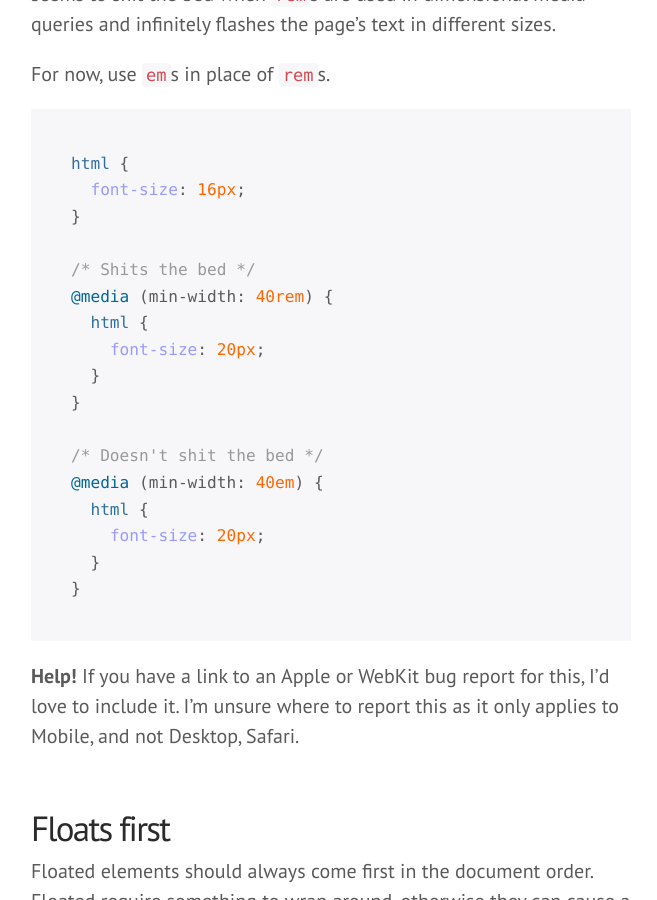
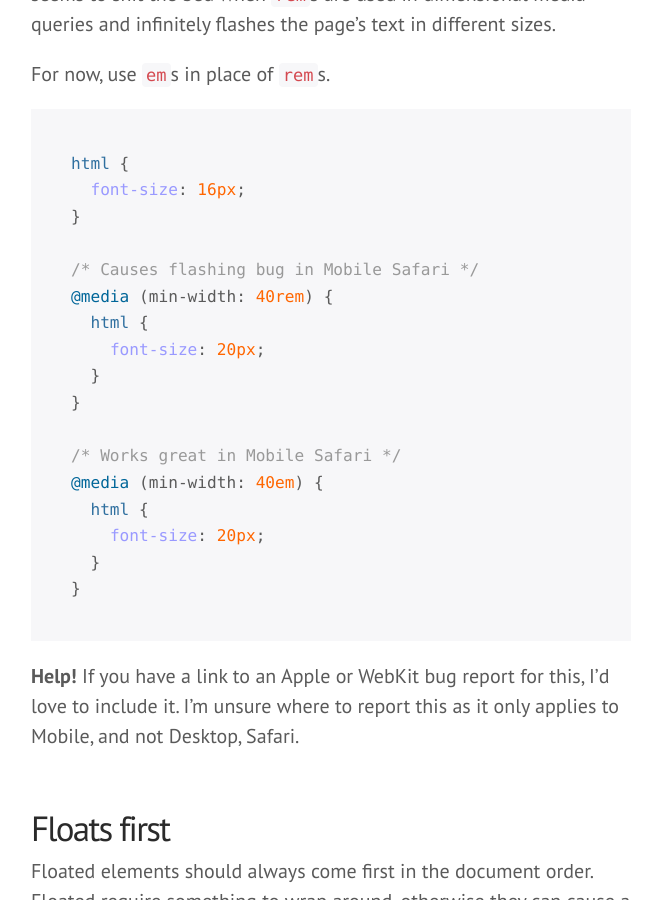
Before and after one commit to mdo/wtf-html-css, a Jekyll site: the page built from index.md, in a window 1280 px wide and 900 px high, scrolled down 1821 px. Shown: the whole window, without its empty margins (309-966 px from the left). Built offline with Jekyll 4.4.1, drawn with Linux system fonts in a browser that asks for light colours; some web fonts are replaced; Markdown is read by kramdown in place of the engine named in the settings; comment, search, counter and statistics services are not loaded.

Commit message:
reduce some shits, haha

```diff
--- a/index.md
+++ b/index.md
@@ -48,14 +48,14 @@ html {
   font-size: 16px;
 }
 
-/* Shits the bed */
+/* Causes flashing bug in Mobile Safari */
 @media (min-width: 40rem) {
   html {
     font-size: 20px;
   }
 }
 
-/* Doesn't shit the bed */
+/* Works great in Mobile Safari */
 @media (min-width: 40em) {
   html {
     font-size: 20px;
```
